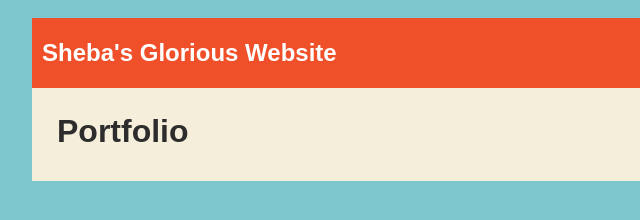
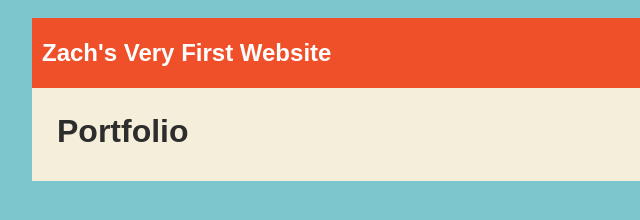
Before and after one commit to zachmarullo/zach-marullo.github.io, a plain HTML site: page portfolio.html in a window 1280 px wide. Shown: the full height of the page, 208-848 px from the left. Drawn offline with Linux system fonts and the light colour scheme.

Commit message:
portfolio.html

```diff
--- a/portfolio.html
+++ b/portfolio.html
@@ -82,7 +82,7 @@
     <body>
       <div id="all-contents">
         <nav>
-            <header>Sheba's Glorious Website</header>
+            <header>Zach's Very First Website</header>
             <ul>
                 <li><a href="index.html">Home</a>
                 </li>
```
